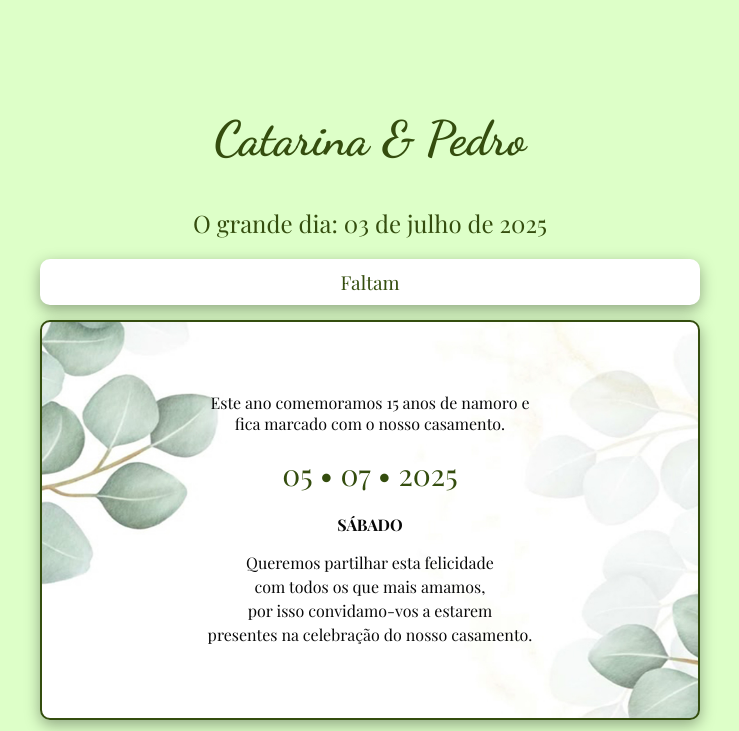
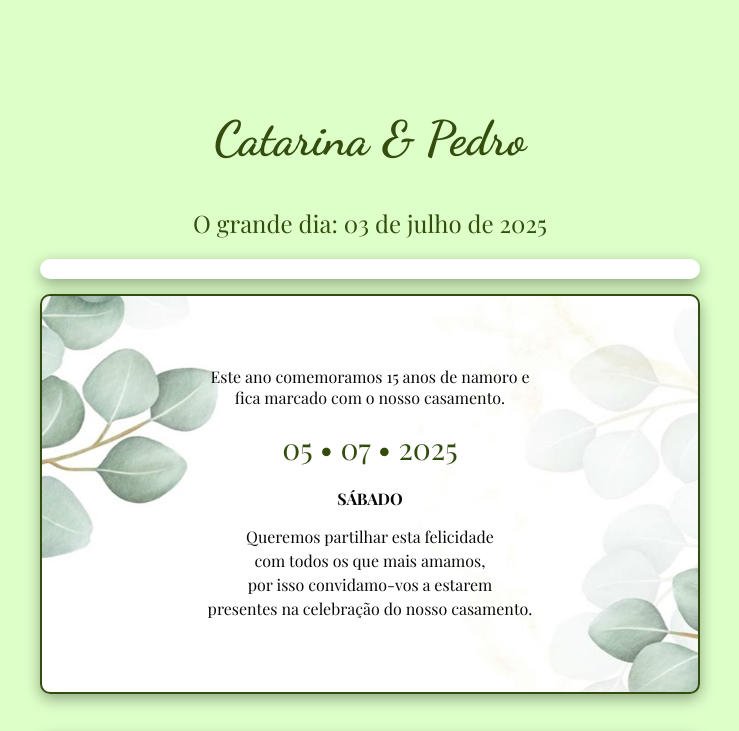
Before and after one commit to PedroDuarte30/save-the-date, a plain HTML site: page index.html in a window 1280 px wide. Shown: the top 731 px of the page, without its empty margins (270-1009 px from the left). Drawn offline with nearby package versions, Linux system fonts and the light colour scheme.

Commit message:
Update index.html

```diff
--- a/index.html
+++ b/index.html
@@ -16,7 +16,7 @@
                 <h1>Catarina & Pedro</h1>
             </header>
             <p class="date">O grande dia: 03 de julho de 2025</p>
-            <div class="countdown">Faltam <span id="contador"></span></div>
+            <div class="countdown"><span id="contador"></span></div>
         </section>
 
 
```
